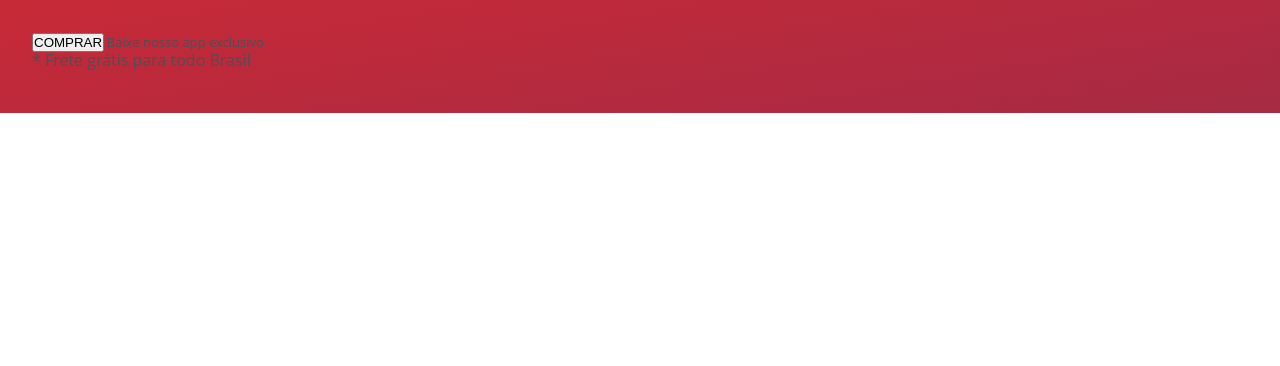
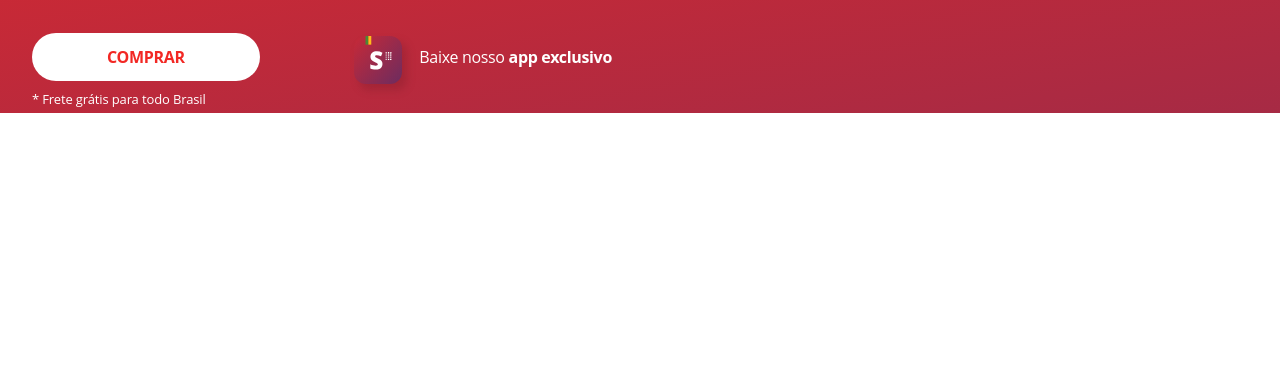
Before and after one commit to Vitor-Linaris/SuperGet, a website built with webpack: page index.html in a window 1280 px wide. Shown: the part 434-800 px from the top of the page. Built offline with nearby package versions, Linux system fonts and the light colour scheme.

Commit message:
feat: add hero

```diff
--- a/index.html
+++ b/index.html
@@ -53,7 +53,7 @@
             </ul>
           </div>
           <div class="navbar-desktop-item-3">
-            <a href="" class="btn">Pedir maquininha</a>
+            <a href="" class="btn-primary">Pedir maquininha</a>
             <a href="" class="icon-login">
               <img
                 id="imgLoginDesktop"
@@ -102,8 +102,15 @@
               <p class="emoji">👇</p>
             </div>
             <div class="cta">
-              <button>COMPRAR</button>
-              <a href="#">Baixe nosso <span>app exclusivo</span></a>
+              <button class="btn-secundary">COMPRAR</button>
+              <a href="#" class="upload-app">
+                <img
+                  id="imgAppDesktop"
+                  src="./src/assets/img/icon-app.svg"
+                  alt=""
+                  onload="SVGInject(this)" />
+                <p>Baixe nosso <span>app exclusivo</span></p>
+              </a>
             </div>
             <p class="delivery-text">* Frete grátis para todo Brasil</p>
           </div>
--- a/src/assets/scss/partials/_buttons.scss
+++ b/src/assets/scss/partials/_buttons.scss
@@ -10,7 +10,7 @@ a {
   }
 }
 
-.btn {
+.btn-primary {
   background-color: $neutral-colors-100;
   color: $neutral-colors-white;
   border-radius: 120px;
@@ -22,3 +22,21 @@ a {
     color: $neutral-colors-white;
   }
 }
+
+.btn-secundary {
+  display: inline-block;
+  background-color: $neutral-colors-white;
+  color: $primary-color-default;
+  border: none;
+  border-radius: 120px;
+  @include typeface-2(p2, desktop);
+  line-height: 4.8rem;
+  padding: 0 7.5rem;
+  letter-spacing: -0.32px;
+  transition: all 0.3s ease;
+  cursor: pointer;
+  &:hover {
+    background-color: $neutral-colors-100;
+    color: $neutral-colors-white;
+  }
+}
--- a/src/assets/scss/partials/_header.scss
+++ b/src/assets/scss/partials/_header.scss
@@ -44,7 +44,7 @@ header {
   display: flex;
   justify-content: center;
   align-items: center;
-  .btn {
+  .btn-primary {
     margin-right: 32px;
   }
   .icon-login {
--- a/src/assets/scss/styles.scss
+++ b/src/assets/scss/styles.scss
@@ -10,7 +10,7 @@
 @import "partials/layout";
 @import "partials/typography";
 @import "partials/buttons";
-/* @import "partials/spacing"; */
+@import "partials/spacing";
 
 html {
   //Facility for use REM
@@ -27,11 +27,6 @@ body {
 
   background-color: $neutral-colors-white;
   font-family: "Open Sans", sans-serif;
-}
-
-// Para deixar imagens e SVGs fluidos
-svg {
-  width: 100%;
 }
 
 img {
@@ -59,7 +54,7 @@ img {
     justify-content: space-between;
     padding-top: 13.6rem;
     .content-hero-left {
-      max-width: 580px;
+      max-width: 58rem;
       .main-text {
         h1 {
           margin-bottom: 2.5rem;
@@ -67,6 +62,7 @@ img {
         .sub-text {
           h2 {
             color: $secondary-color-default;
+            letter-spacing: -1.12px;
           }
           p {
             color: $neutral-colors-white;
@@ -85,7 +81,44 @@ img {
         }
       }
       .cta {
+        display: flex;
+        align-items: center;
+        justify-content: space-between;
         margin-top: 3.6rem;
+        .btn-secundary {
+          font-weight: 700;
+          letter-spacing: -0.02em;
+        }
+        .upload-app {
+          position: relative;
+          display: flex;
+          align-items: center;
+          justify-content: flex-start;
+          svg {
+            position: absolute;
+            left: -69px;
+            top: -16px;
+          }
+          p {
+            color: $neutral-colors-white;
+            letter-spacing: -0.32px;
+            transition: 0.3s ease;
+            span {
+              font-weight: 700;
+            }
+          }
+          &:hover {
+            p {
+              color: $neutral-colors-300;
+            }
+          }
+        }
+      }
+      .delivery-text {
+        @include typeface-2(p3, desktop);
+        letter-spacing: -0.13px;
+        color: $neutral-colors-white;
+        margin-top: 12px;
       }
     }
   }
--- a/src/index.js
+++ b/src/index.js
@@ -5,6 +5,7 @@ import imgLogo from "./assets/img/logo.png";
 import imgLogin from "./assets/img/login.svg";
 import imgShop from "./assets/img/shop.svg";
 import imgUnion from "./assets/img/union.svg";
+import imgApp from "./assets/img/icon-app.svg";
 
 const imgLogoMobile = document.getElementById("imgLogoMobile");
 imgLogoMobile.src = imgLogo;
@@ -20,3 +21,6 @@ imgShopDesktop.src = imgShop;
 
 const imgUnionDesktop = document.getElementById("imgUnion");
 imgUnionDesktop.src = imgUnion;
+
+const imgAppDesktop = document.getElementById("imgAppDesktop");
+imgAppDesktop.src = imgApp;
```
Also changed, not shown: src/assets/img/icon-app.svg (added).
